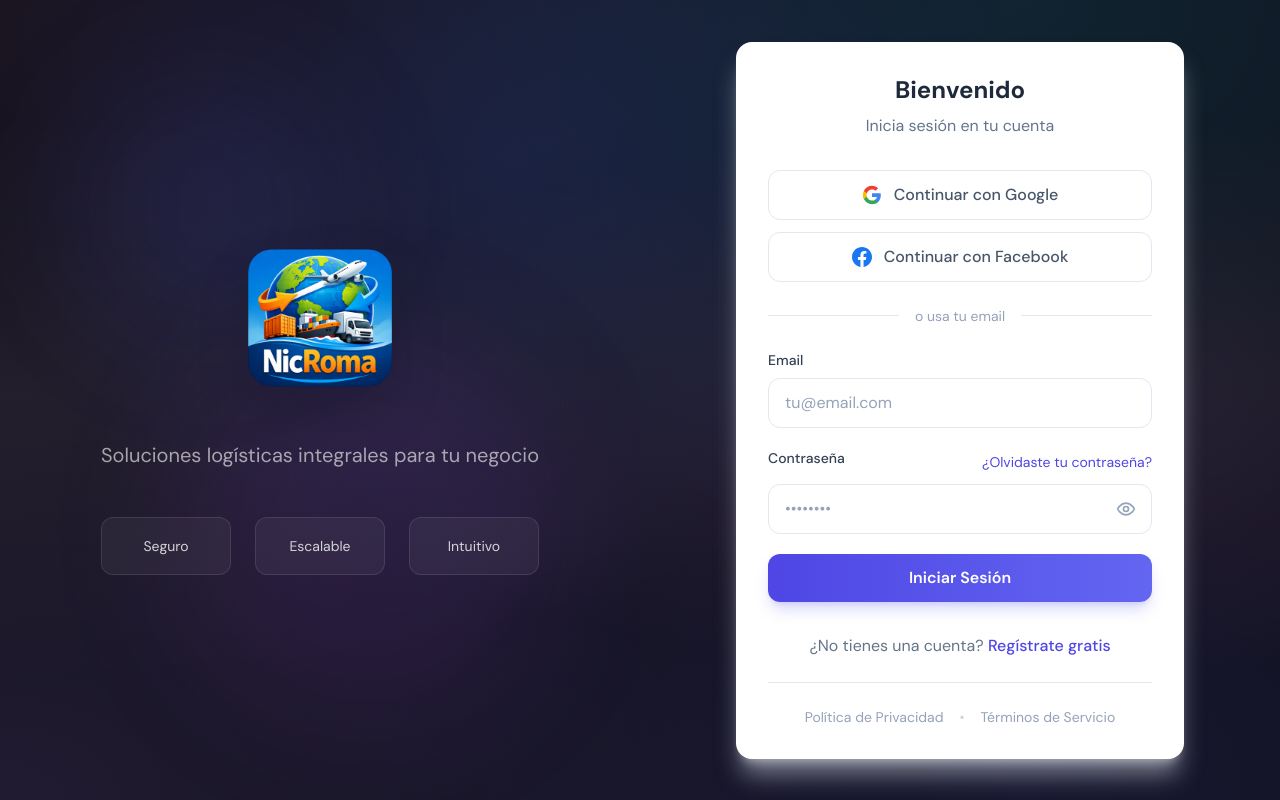
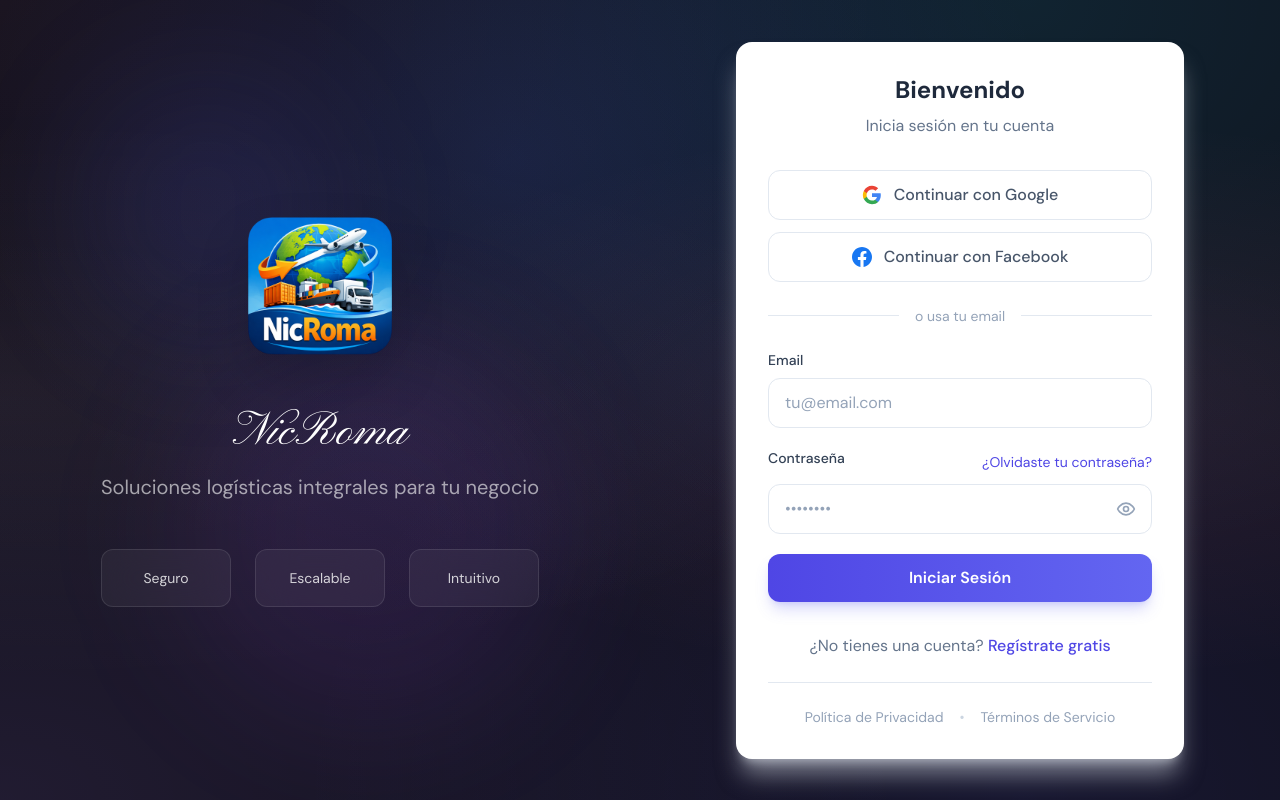
Before and after one commit to ovanesoft/nicroma, a React (Vite) app in the folder frontend/: page /login in a window 1280 px wide. Built offline with nearby package versions, Linux system fonts and the light colour scheme; no server answers.

Commit message:
✨ Restore NicRoma cursive text

```diff
--- a/frontend/src/pages/Dashboard.jsx
+++ b/frontend/src/pages/Dashboard.jsx
@@ -54,6 +54,7 @@
           <div className="flex items-center justify-between p-4 border-b">
             <div className="flex items-center gap-3">
               <img src="/logo.png" alt="NicRoma" className="w-12 h-12 object-contain" />
+              <span className="text-xl text-slate-800 font-script">NicRoma</span>
             </div>
             <button onClick={() => setSidebarOpen(false)} className="text-slate-400 hover:text-slate-600">
               <X className="w-6 h-6" />
@@ -83,6 +84,7 @@
         <div className="flex flex-col flex-1 bg-white border-r border-slate-200">
           <div className="flex items-center gap-3 p-6 border-b">
             <img src="/logo.png" alt="NicRoma" className="w-14 h-14 object-contain" />
+            <span className="text-xl text-slate-800 font-script">NicRoma</span>
           </div>
 
           <nav className="flex-1 p-4 space-y-1">
--- a/frontend/src/pages/Login.jsx
+++ b/frontend/src/pages/Login.jsx
@@ -44,6 +44,9 @@
             <div className="w-48 h-48 mx-auto mb-6 animate-float">
               <img src="/logo.png" alt="NicRoma" className="w-full h-full object-contain drop-shadow-2xl" />
             </div>
+            <h1 className="text-5xl text-white mb-4 font-script">
+              NicRoma
+            </h1>
             <p className="text-xl text-white/60 max-w-md">
               Soluciones logísticas integrales para tu negocio
             </p>
@@ -67,6 +70,7 @@
             <div className="w-28 h-28 mx-auto mb-4">
               <img src="/logo.png" alt="NicRoma" className="w-full h-full object-contain drop-shadow-xl" />
             </div>
+            <h1 className="text-2xl text-white font-script">NicRoma</h1>
           </div>
 
           <div className="card animate-slide-up">
--- a/frontend/src/pages/Register.jsx
+++ b/frontend/src/pages/Register.jsx
@@ -121,6 +121,7 @@
             <div className="w-48 h-48 mx-auto mb-6 animate-float">
               <img src="/logo.png" alt="NicRoma" className="w-full h-full object-contain drop-shadow-2xl" />
             </div>
+            <h1 className="text-5xl text-white mb-4 font-script">NicRoma</h1>
             <p className="text-xl text-white/60 max-w-md">
               Únete a miles de empresas que confían en nuestra plataforma
             </p>
@@ -149,6 +150,7 @@
             <div className="w-28 h-28 mx-auto mb-4">
               <img src="/logo.png" alt="NicRoma" className="w-full h-full object-contain drop-shadow-xl" />
             </div>
+            <h1 className="text-2xl text-white font-script">NicRoma</h1>
           </div>
 
           <div className="card animate-slide-up">
```
